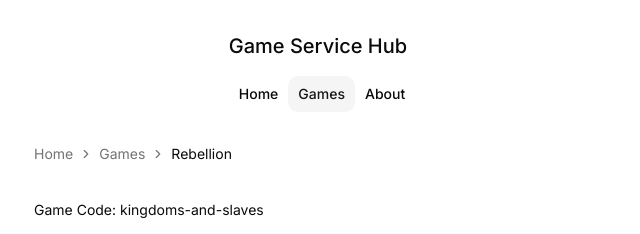
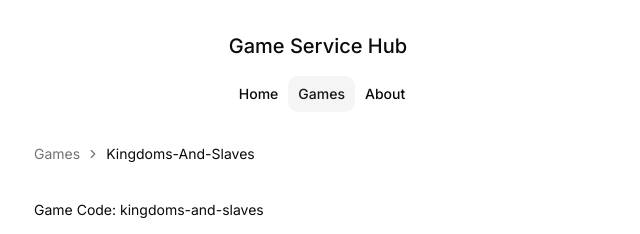
Before and after one commit to lpdouglas/game-service-web, a Next.js app: page /games/kingdoms-and-slaves in a window 1280 px wide. Shown: the top 234 px of the page, without its empty margins (318-958 px from the left). Built offline with nearby package versions, Linux system fonts and the light colour scheme; no server answers.

Commit message:
feat: breadcrumb feature completed

```diff
--- a/components/nav-breadcrumb.tsx
+++ b/components/nav-breadcrumb.tsx
@@ -1,3 +1,5 @@
+"use client"
+
 import {
   Breadcrumb,
   BreadcrumbItem,
@@ -6,20 +8,28 @@ import {
   BreadcrumbPage,
   BreadcrumbSeparator,
 } from "@/components/ui/breadcrumb"
+import { useSelectedLayoutSegments } from 'next/navigation'
 
-export function NavBreadcrumb({ items = [] }: { items?: { label: string; href: string }[] }) {
+export function NavBreadcrumb() {
+      const segments = useSelectedLayoutSegments()
+
         return ( <Breadcrumb>
             <BreadcrumbList>
+                {
+                    segments.slice(0,-1).map((segment, index) => {
+                        return (
+                            [
+                                <BreadcrumbItem key={index}>
+                                    <BreadcrumbLink className="capitalize" href={`/${segments.slice(0, index + 1).join('/')}`}>{segment}</BreadcrumbLink>
+                                </BreadcrumbItem>,
+                                <BreadcrumbSeparator />
+                            ]
+                        );
+                    })
+                }
+
                 <BreadcrumbItem>
-                <BreadcrumbLink href="/">Home</BreadcrumbLink>
-                </BreadcrumbItem>
-                <BreadcrumbSeparator />
-                <BreadcrumbItem>
-                <BreadcrumbLink href="/games">Games</BreadcrumbLink>
-                </BreadcrumbItem>
-                <BreadcrumbSeparator />
-                <BreadcrumbItem>
-                <BreadcrumbPage>Rebellion</BreadcrumbPage>
+                    <BreadcrumbPage className="capitalize">{segments[segments.length - 1] || ''}</BreadcrumbPage>
                 </BreadcrumbItem>
             </BreadcrumbList>
         </Breadcrumb> )
```
